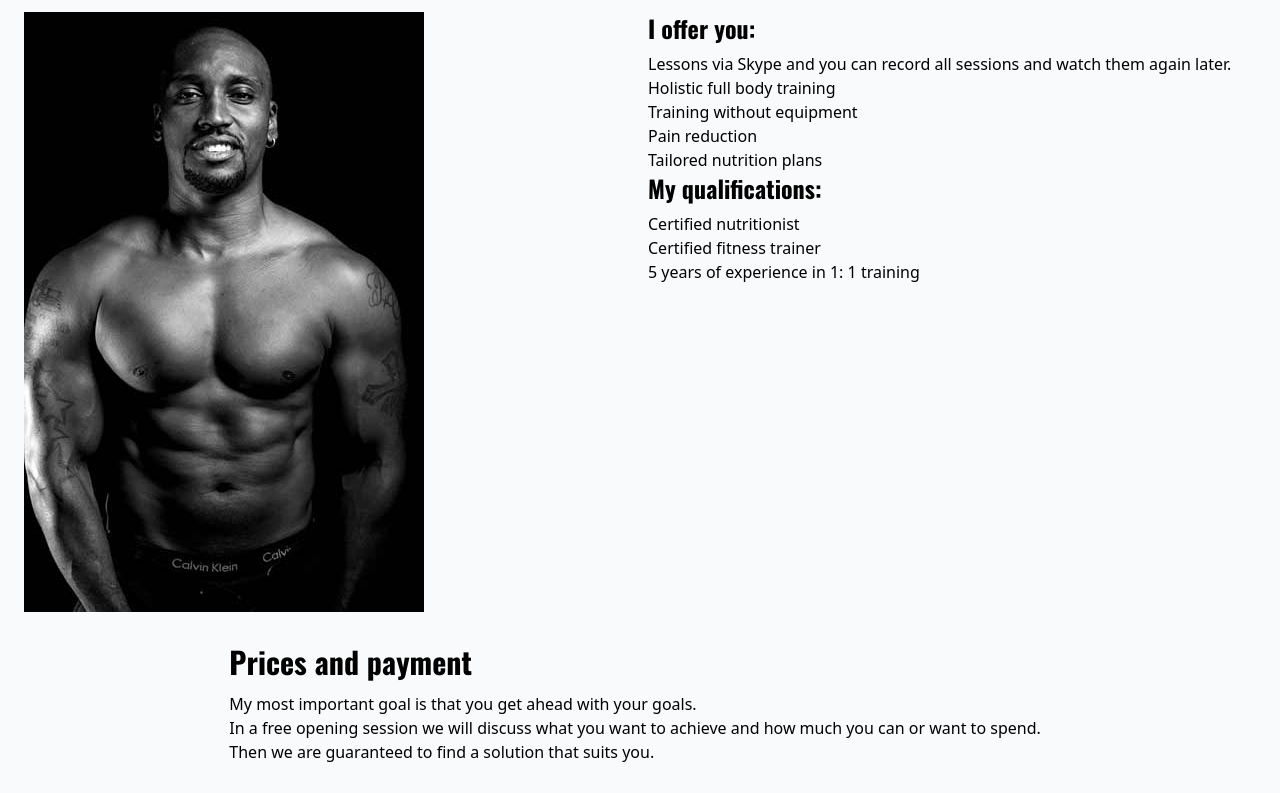
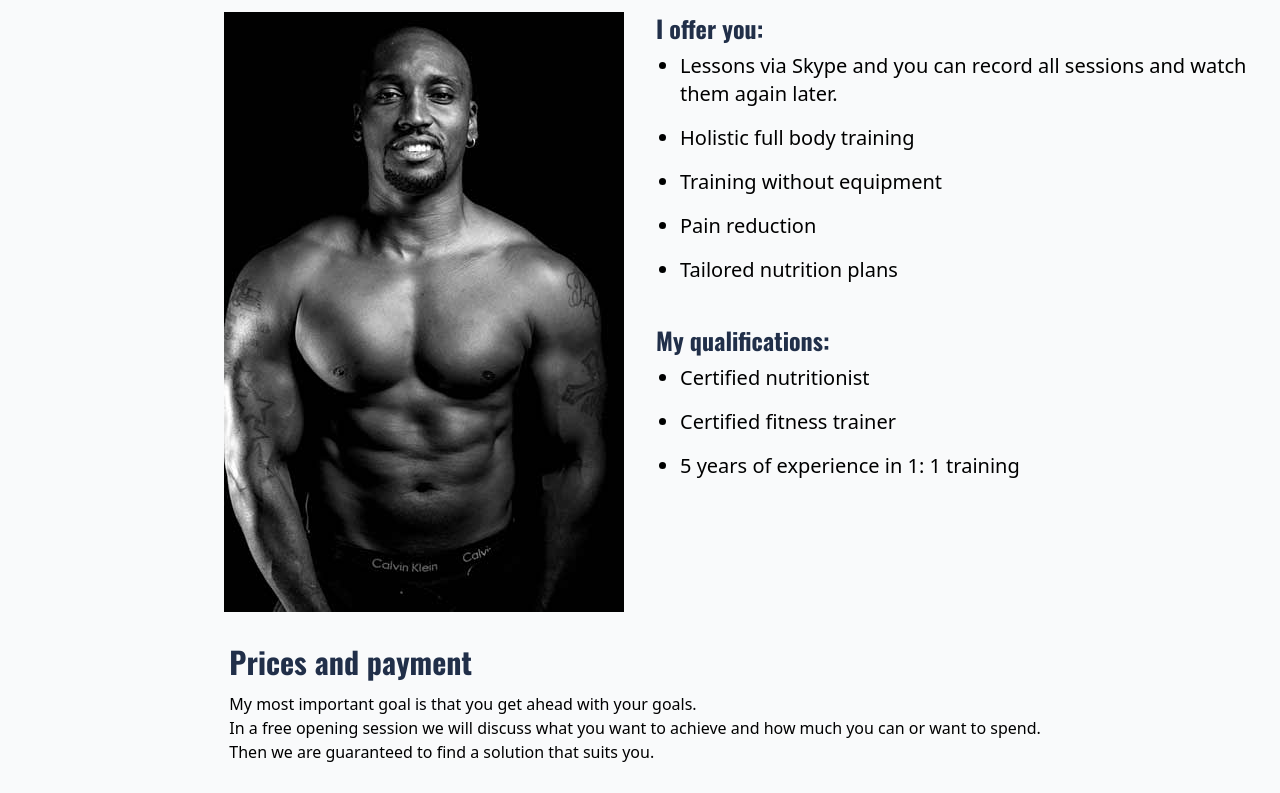
Before and after one commit to bobscott45/udemy-tailwind-css, a website built with webpack: page src/index.html in a window 1280 px wide. Shown: the part 208-1001 px from the top of the page. Built offline with nearby package versions, Linux system fonts and the light colour scheme; what tailwindcss-debug-screens would draw is missing.

Commit message:
Add colour

```diff
--- a/src/index.html
+++ b/src/index.html
@@ -8,7 +8,7 @@
     <title>Document</title>
 
 </head>
-<body class="debug-screens bg-blue-500">
+<body class="debug-screens bg-mainColor">
 <div class="container min-h-screen mx-auto bg-gray-50 px-6 py-8">
     <! - page header / headings ->
     <section id="header">
@@ -18,26 +18,26 @@
         </div>
     </section>
 
-    <section id="image_services" class="mt-8 grid grid-cols-2 gap-4">
+    <section id="image_services" class="mt-8 grid grid-cols-2 gap-8">
         <! - picture ->
-        <div id="image">
+        <div id="image" class="ml-auto">
             <img alt="Tom Gonzales Online Training" src="img/tom.jpg">
         </div>
         <! - Services ->
         <div id="services">
             <h3>I offer you:</h3>
-            <ul>
-                <li>Lessons via Skype and you can record all sessions and watch them again later.</li>
-                <li>Holistic full body training</li>
-                <li>Training without equipment</li>
-                <li>Pain reduction</li>
-                <li>Tailored nutrition plans</li>
+            <ul  class="list-disc ml-6">
+                <li class="mb-4 text-xl">Lessons via Skype and you can record all sessions and watch them again later.</li>
+                <li class="mb-4 text-xl">Holistic full body training</li>
+                <li class="mb-4 text-xl">Training without equipment</li>
+                <li class="mb-4 text-xl">Pain reduction</li>
+                <li class="mb-4 text-xl">Tailored nutrition plans</li>
             </ul>
-            <h3>My qualifications:</h3>
-            <ul>
-                <li>Certified nutritionist</li>
-                <li>Certified fitness trainer</li>
-                <li>5 years of experience in 1: 1 training</li>
+            <h3 class="mt-10">My qualifications:</h3>
+            <ul class="list-disc ml-6">
+                <li class="mb-4 text-xl">Certified nutritionist</li>
+                <li class="mb-4 text-xl">Certified fitness trainer</li>
+                <li class="mb-4 text-xl">5 years of experience in 1: 1 training</li>
             </ul>
         </div>
     </section>
--- a/src/tailwind.css
+++ b/src/tailwind.css
@@ -9,12 +9,12 @@
         src: url("./fonts/Oswald-Bold.ttf") format("truetype");
     }
     h1 {
-        @apply mb-6 text-5xl font-headline;
+        @apply mb-6 text-5xl font-headline text-mainColor;
     }
     h2 {
-        @apply mb-3 text-3xl font-headline;
+        @apply mb-3 text-3xl font-headline text-mainColor;
     }
     h3 {
-        @apply mb-2 text-2xl font-headline;
+        @apply mb-2 text-2xl font-headline text-mainColor;
     }
 }
--- a/tailwind.config.js
+++ b/tailwind.config.js
@@ -5,6 +5,9 @@ module.exports = {
     extend: {
       fontFamily: {
         headline: ['Oswald']
+      },
+      colors: {
+        mainColor: '#212f49'
       }
     },
   },
```
Also changed, not shown: 2 other files.
